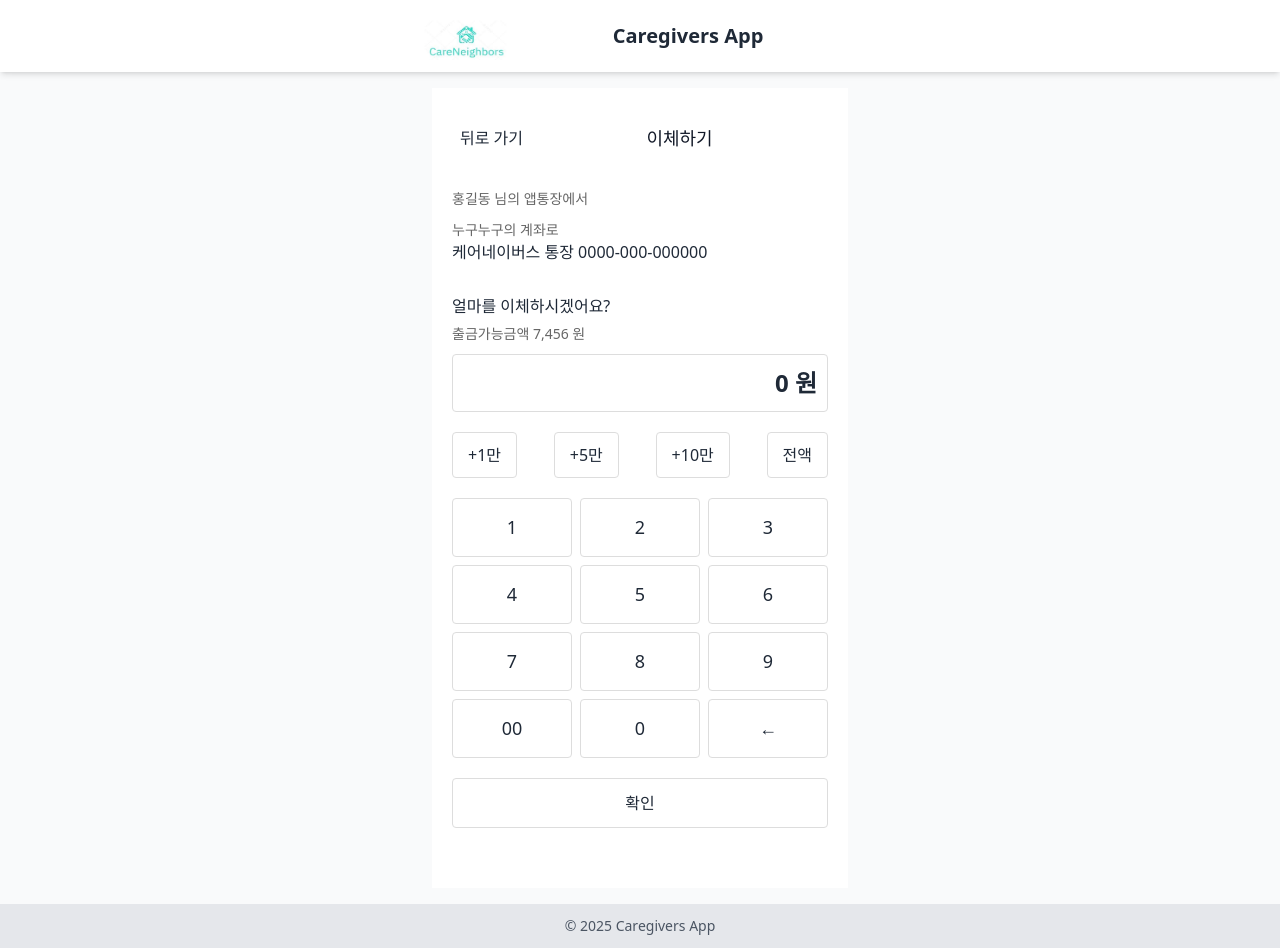
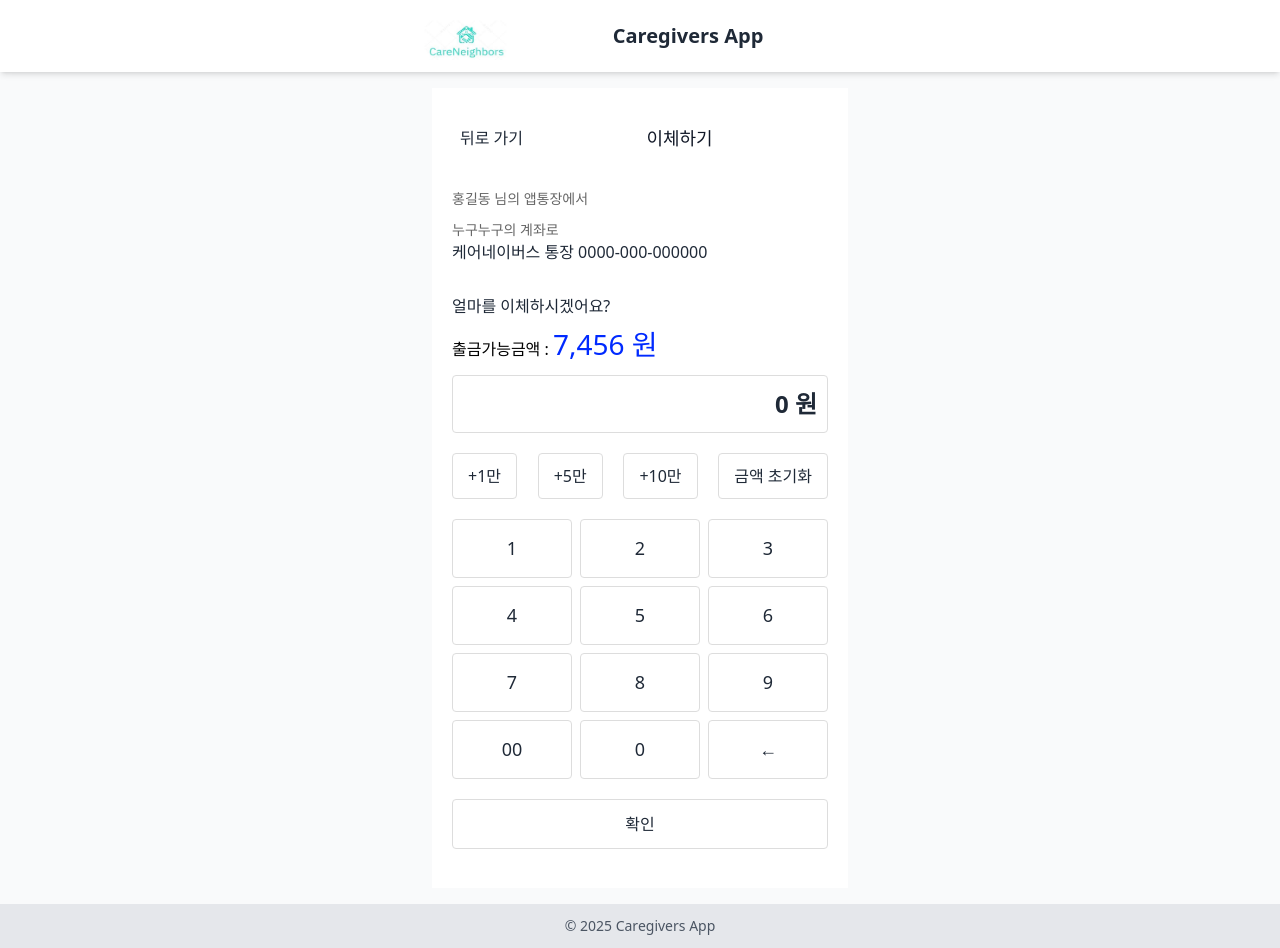
Before and after one commit to gowns12/CareNeighbors-frontend, a Next.js app: page /my-page/appAccount/transfer/input-amount in a window 1280 px wide. Built offline with nearby package versions, Linux system fonts and the light colour scheme.

Commit message:
Enhance transfer input page with available balance display and reset functionality

```diff
--- a/src/app/my-page/appAccount/transfer/input-amount/page.tsx
+++ b/src/app/my-page/appAccount/transfer/input-amount/page.tsx
@@ -1,6 +1,6 @@
 'use client';
 
-    import { useState, useCallback } from 'react';
+import { useState, useCallback, useEffect } from 'react';
 import { useRouter, useSearchParams } from 'next/navigation';
 import styled from 'styled-components';
 
@@ -15,7 +15,12 @@
     const initialAccount = searchParams.get('accountNumber') || '0000-000-000000';
 
     const [transferAmount, setTransferAmount] = useState(0);
-        const availableBalance = 7456; // 출금 가능 금액 (고정값)
+    const [availableBalance, setAvailableBalance] = useState(7456); // 출금 가능 금액 (고정값)
+
+    useEffect(() => {
+        // 서버와 클라이언트에서 동일한 데이터를 사용하도록 보장
+        setAvailableBalance(7456);
+    }, []);
 
     const handleNumberClick = useCallback((number: string) => {
         setTransferAmount(prevAmount => {
@@ -31,17 +36,25 @@
     };
 
     const handleAmountPreset = (amount: number) => {
-            setTransferAmount(amount);
+        setTransferAmount(prevAmount => prevAmount + amount);
+    };
+
+    const handleResetAmount = () => {
+        setTransferAmount(0);
     };
 
     const handleTransfer = () => {
-            // if (transferAmount > availableBalance) {
-            //     alert("출금 가능 금액을 초과했습니다.");
-            //     return;
-            // }
+        if (transferAmount > availableBalance) {
+            alert("출금 가능 금액을 초과했습니다.");
+            return;
+        }
 
         // 확인 페이지로 이동
         router.push(`/appAccount/transfer/confirm?fromBank=${initialBank}&fromAccount=${initialAccount}&toBank=${initialBank}&toAccount=${initialAccount}&amount=${transferAmount}`);
+    };
+
+    const handleAvailableBalanceClick = () => {
+        setTransferAmount(availableBalance);
     };
 
     const renderNumberButtons = () => {
@@ -82,7 +95,9 @@
 
             <AmountSection>
                 <AmountQuestion>얼마를 이체하시겠어요?</AmountQuestion>
-                    <AvailableBalance>출금가능금액 {numberFormat.format(availableBalance)} 원</AvailableBalance>
+                <AvailableBalance>
+                    {"출금가능금액 :"} <BalanceAmount onClick={handleAvailableBalanceClick}>{numberFormat.format(availableBalance)} 원</BalanceAmount>
+                </AvailableBalance>
                 <AmountDisplay>{numberFormat.format(transferAmount)} 원</AmountDisplay>
             </AmountSection>
 
@@ -90,7 +105,7 @@
                 <PresetButton onClick={() => handleAmountPreset(10000)}>+1만</PresetButton>
                 <PresetButton onClick={() => handleAmountPreset(50000)}>+5만</PresetButton>
                 <PresetButton onClick={() => handleAmountPreset(100000)}>+10만</PresetButton>
-                    <PresetButton onClick={() => handleAmountPreset(availableBalance)}>전액</PresetButton>
+                <PresetButton onClick={handleResetAmount}>금액 초기화</PresetButton>
             </PresetAmounts>
 
             <NumberPad>
@@ -135,6 +150,7 @@
 
 const AccountInfo = styled.div`
     margin-bottom: 20px;
+    font-size: 24px;
 `;
 
 const AccountSelector = styled.div`
@@ -160,9 +176,15 @@
 `;
 
 const AvailableBalance = styled.div`
-        font-size: 14px;
-        color: #666;
+    font-size: 16px;
+    color: #000000; /* 검정색 */
     margin-bottom: 10px;
+`;
+
+const BalanceAmount = styled.span`
+    font-size: 28px;
+    color: #002aff; /* 파란색 */
+    cursor: pointer;
 `;
 
 const AmountDisplay = styled.div`
```
Lines whose indentation alone changed are shown as unchanged.
